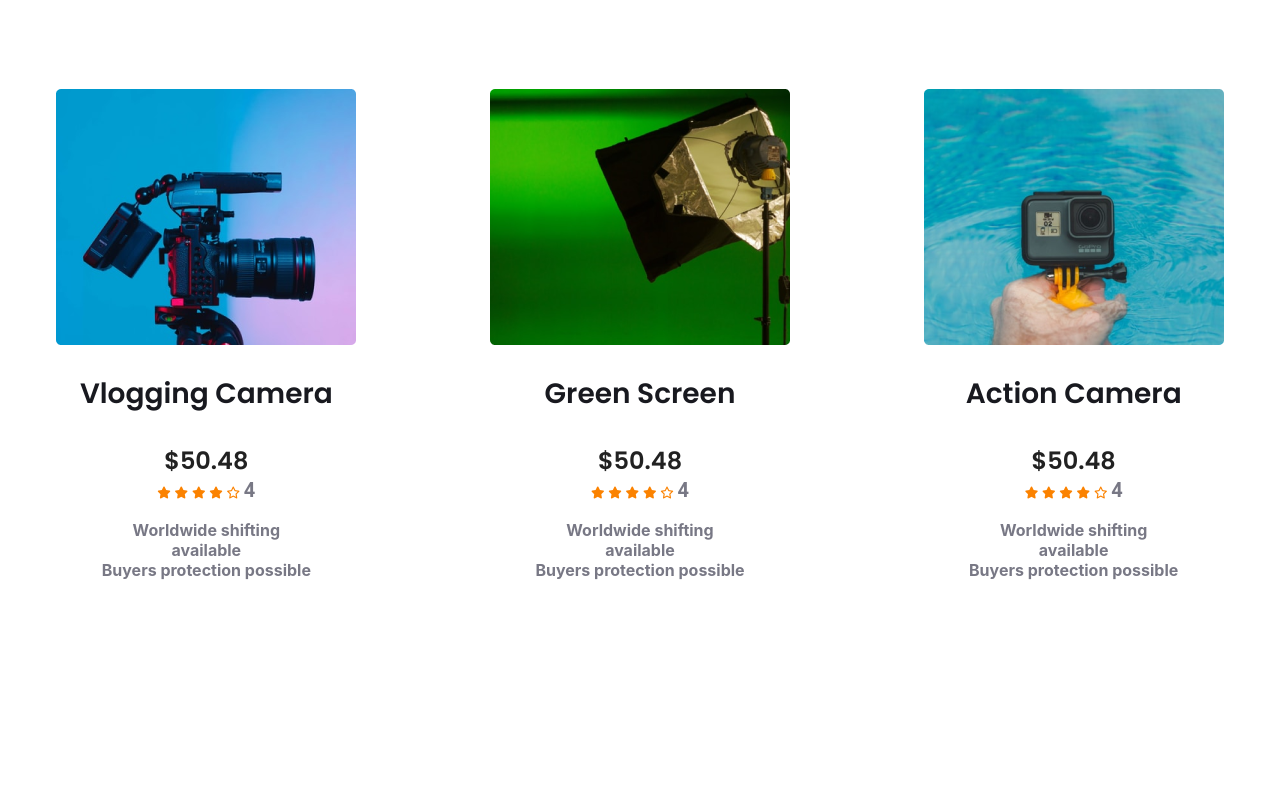
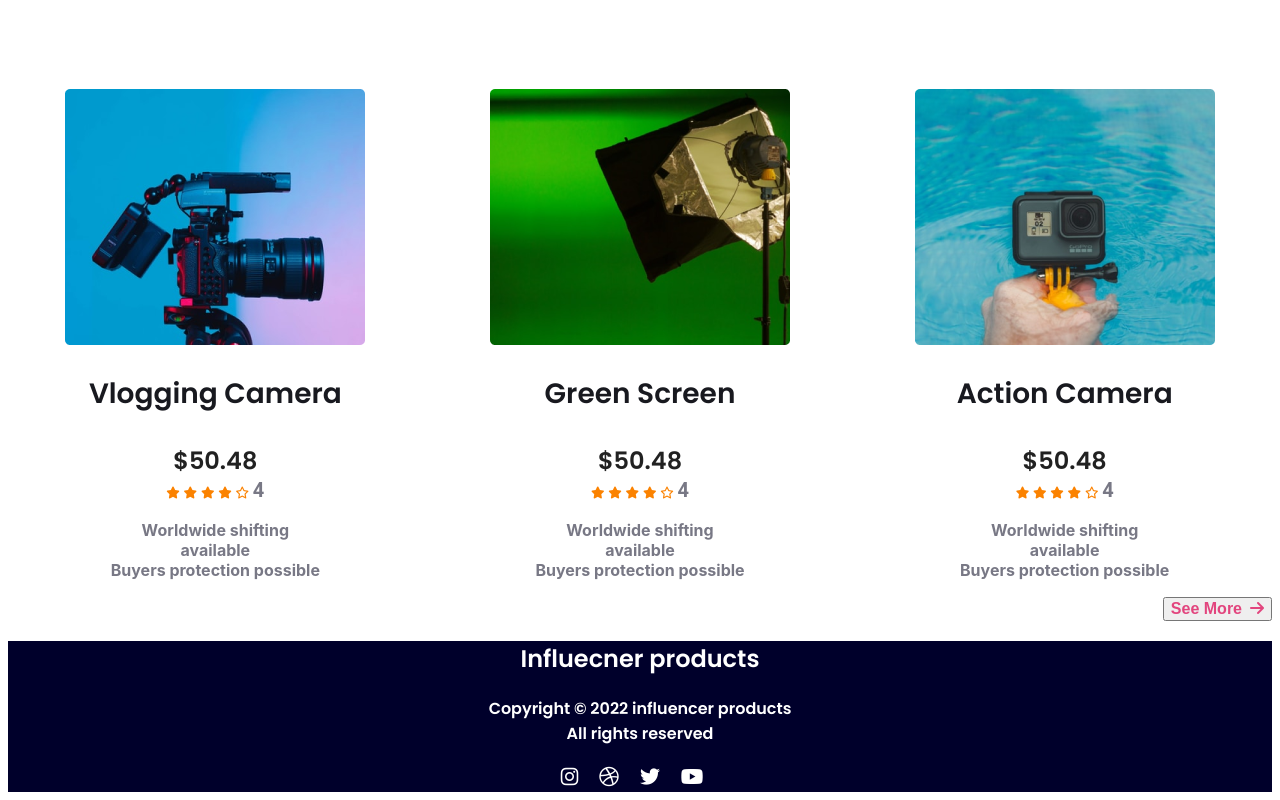
Before and after one commit to Shuvo-Jyoti-Sarkar/Assignment-2, a plain HTML site: page index.html in a window 1280 px wide. Shown: the part 1983-2783 px from the top of the page. Before the commit the page ends 2587 px from the top, so only its background shows below. Drawn offline with Linux system fonts and the light colour scheme.

Commit message:
almost done

```diff
--- a/index.html
+++ b/index.html
@@ -25,6 +25,7 @@
         <h2 class="website-title">Influencer products</h2>
 
         <!-- starting section of the website -->
+
         <section class="container">
             <div class="influencer-items">
                 <div class="influencer">
@@ -197,12 +198,27 @@
                         <p>Worldwide shifting<br>available<br>Buyers protection possible</p>
                     </div>
                 </div>
+                <div class="see-more">
+                    <button class="see-more-button">See More<i class="fas fa-arrow-right"></i></button>
+                </div>
+
 
             </div>
         </section>
+    </main>
 
+    <!-- footer section -->
 
-    </main>
+    <footer class="footer-text">
+        <h2>Influecner products</h2>
+        <p>Copyright © 2022 influencer products<br>All rights reserved</p>
+        <div class="footer-icons">
+            <i class="fab fa-instagram"></i>
+            <i class="fab fa-dribbble"></i>
+            <i class="fab fa-twitter"></i>
+            <i class="fab fa-youtube"></i>
+        </div>
+    </footer>
 </body>
 
 </html>
--- a/style.css
+++ b/style.css
@@ -53,7 +53,7 @@ body{
     display: grid;
     grid-template-columns: repeat(3, 1fr);
     grid-row-gap: 30px;
-    grid-column-gap: 37px;
+    grid-column-gap: 10px;
 }
 .collection{
     display: flex;
@@ -98,3 +98,56 @@ body{
     color: #787885;
     text-align: center;
 }
+.see-more{
+    text-align: right;
+    text-decoration: none;
+}
+.see-more-button{
+    color: rgba(224, 44, 109, 0.87);
+    font-size: 16px;
+    font-weight: bold;
+    text-decoration: none;
+}
+footer{
+    background-color: rgb(0, 0, 43);
+
+}
+.footer-text{
+    text-align: center;
+    color: white;
+}
+.footer-icons{
+    font-size: 20px;
+}
+.fa-instagram, .fa-dribbble, .fa-twitter, .fa-youtube{
+    margin-right: 16px;
+}
+
+/*------------------
+    Media Queries
+ ------------------*/
+
+ /* Mobile Devices */
+
+ @media only screen and (max-width:688px) {
+    .container{
+        width: 100%;
+    }
+    .influencer-items, .collections{
+
+        grid-template-columns: repeat(1, 1fr);
+    }
+    .influencer-items, .collections{
+        flex-direction: column;
+    }
+ }
+ /* tablet devices */
+
+@media only screen and (min-width:688px) and (max-width:992px) {
+    .container{
+        width: 100%;
+    }
+    .influencer-items, .collections{
+        grid-template-columns: repeat(2, 1fr);
+    }
+}
```
